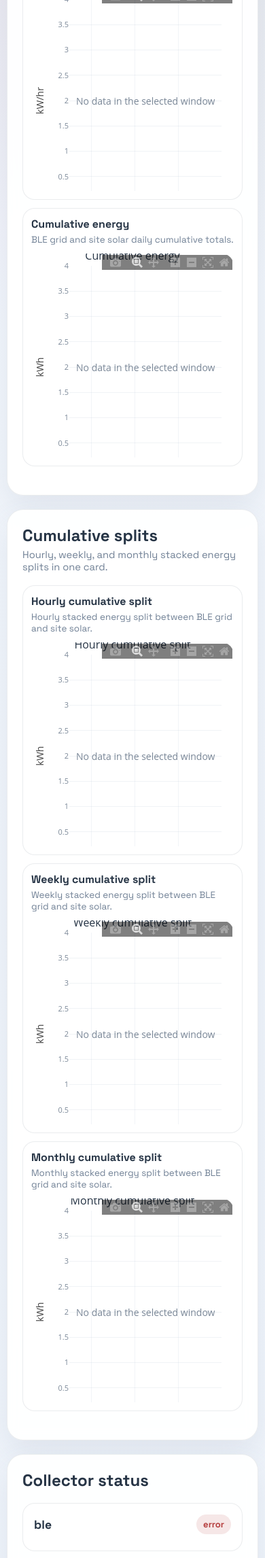
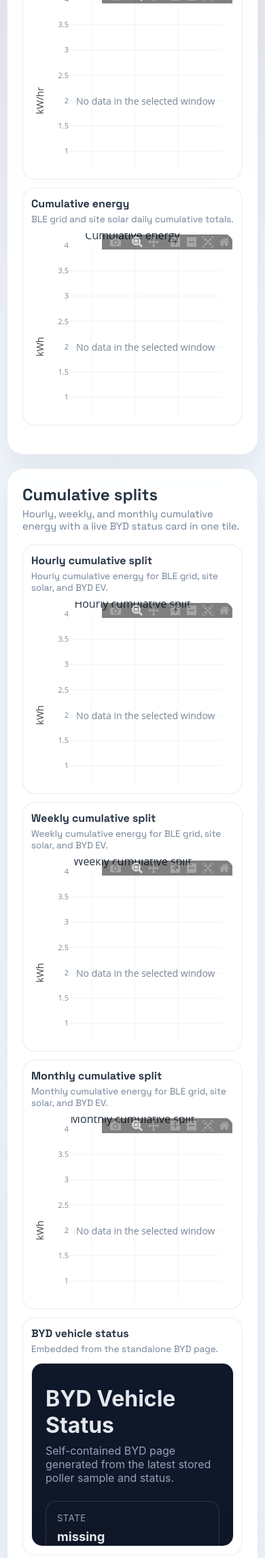
Before and after one commit to sek0002/solar, a FastAPI app: page / in a window 390 px wide. Shown: the part 641-2933 px from the top of the page at 68% size. Run offline with FastAPI, Linux system fonts and the light colour scheme; data comes from the database, SQL or seed files in the repository; data that the repository does not hold is empty; some libraries are stand-ins or nearby versions.

Commit message:
Refine BYD and remote BLE dashboards

```diff
--- a/app/config.py
+++ b/app/config.py
@@ -47,6 +47,7 @@
     ble_pulses_per_kwh: float = _env_float("BLE_PULSES_PER_KWH", 1000.0)
     ble_retry_delay_seconds: float = _env_float("BLE_RETRY_DELAY_SECONDS", 5.0)
     ble_connection_timeout_seconds: float = _env_float("BLE_CONNECTION_TIMEOUT_SECONDS", 30.0)
+    ble_zero_after_minutes: float = _env_float("BLE_ZERO_AFTER_MINUTES", 10.0)
     remote_ingest_url: str = os.getenv("REMOTE_INGEST_URL", "").rstrip("/")
     remote_ingest_token: str = os.getenv("REMOTE_INGEST_TOKEN", "")
     ingest_token: str = os.getenv("INGEST_TOKEN", "")
--- a/app/main.py
+++ b/app/main.py
@@ -1,5 +1,6 @@
 from __future__ import annotations
 
+import html
 import logging
 from contextlib import asynccontextmanager
 from datetime import datetime, timedelta, timezone
@@ -36,6 +37,196 @@
     return parsed
 
 
+def _with_network_ble_placeholder(statuses: list[dict[str, object]]) -> list[dict[str, object]]:
+    if settings.ble_enabled:
+        return statuses
+    if any(item.get("name") in {"ble", "network_ble"} for item in statuses):
+        return statuses
+    return [
+        {
+            "name": "network_ble",
+            "state": "waiting",
+            "last_success_at": None,
+            "last_error_at": None,
+            "last_error": None,
+            "details": {
+                "mode": "remote",
+                "message": "Waiting for BLE samples/status from a remote poller",
+            },
+        },
+        *statuses,
+    ]
+
+
+def _format_byd_page_value(value: object, suffix: str = "") -> str:
+    if value is None or value == "":
+        return "-"
+    if isinstance(value, float):
+        return f"{value:.1f}{suffix}"
+    return f"{value}{suffix}"
+
+
+def _build_byd_page(statuses: list[dict[str, object]], latest_samples: list[dict[str, object]]) -> str:
+    status = next((item for item in statuses if item.get("name") == "byd_ev"), None)
+    sample = next((item for item in latest_samples if item.get("source") == "byd_ev"), None)
+    details = dict(status.get("details") or {}) if status else {}
+    raw_payload = dict(sample.get("raw_payload") or {}) if sample else {}
+
+    def pick(key: str) -> object:
+        if key in raw_payload and raw_payload.get(key) not in (None, ""):
+            return raw_payload.get(key)
+        return details.get(key)
+
+    observed_at = sample.get("observed_at") if sample else None
+    state = status.get("state") if status else "missing"
+    last_error = status.get("last_error") if status else None
+    last_success = status.get("last_success_at") if status else None
+
+    cards = [
+        ("State", _format_byd_page_value(state)),
+        ("VIN", _format_byd_page_value(pick("vin"))),
+        ("Model", _format_byd_page_value(pick("model_name"))),
+        ("SoC", _format_byd_page_value(pick("soc_percent"), "%")),
+        ("Range", _format_byd_page_value(pick("range_km"), " km")),
+        ("Charging", _format_byd_page_value(pick("charging_state"))),
+        ("Connected", _format_byd_page_value(pick("is_connected"))),
+        ("Charging now", _format_byd_page_value(pick("is_charging"))),
+        ("Power", _format_byd_page_value(pick("power_w"), " W")),
+        ("Mileage", _format_byd_page_value(pick("total_mileage_km"), " km")),
+        ("Inside temp", _format_byd_page_value(pick("inside_temp_c"), " C")),
+        ("Outside temp", _format_byd_page_value(pick("outside_temp_c"), " C")),
+        ("ETA", _format_byd_page_value(pick("time_to_full_minutes"), " min")),
+        ("Observed at", _format_byd_page_value(observed_at)),
+        ("Last success", _format_byd_page_value(last_success)),
+    ]
+
+    card_html = "".join(
+        f"""
+        <article class="metric">
+          <div class="metric-label">{html.escape(label)}</div>
+          <div class="metric-value">{html.escape(str(value))}</div>
+        </article>
+        """
+        for label, value in cards
+    )
+
+    error_html = ""
+    if last_error:
+        error_html = f"""
+        <section class="error-box">
+          <strong>Last error</strong>
+          <pre>{html.escape(str(last_error))}</pre>
+        </section>
+        """
+
+    raw_json = html.escape(str(raw_payload))
+    return f"""<!doctype html>
+<html lang="en">
+<head>
+  <meta charset="utf-8">
+  <meta name="viewport" content="width=device-width, initial-scale=1">
+  <title>BYD Status</title>
+  <style>
+    :root {{
+      color-scheme: light dark;
+      --bg: #0f172a;
+      --panel: #111827;
+      --card: #1f2937;
+      --text: #e5e7eb;
+      --muted: #94a3b8;
+      --accent: #38bdf8;
+      --error: #fecaca;
+      --error-bg: #7f1d1d;
+      font-family: -apple-system, BlinkMacSystemFont, "Segoe UI", sans-serif;
+    }}
+    body {{
+      margin: 0;
+      background: linear-gradient(180deg, #0f172a 0%, #111827 100%);
+      color: var(--text);
+    }}
+    main {{
+      max-width: 1100px;
+      margin: 0 auto;
+      padding: 32px 20px 48px;
+    }}
+    h1 {{
+      margin: 0 0 8px;
+      font-size: 2rem;
+    }}
+    .subtitle {{
+      margin: 0 0 24px;
+      color: var(--muted);
+    }}
+    .grid {{
+      display: grid;
+      grid-template-columns: repeat(auto-fit, minmax(180px, 1fr));
+      gap: 14px;
+    }}
+    .metric {{
+      background: rgba(17, 24, 39, 0.88);
+      border: 1px solid rgba(148, 163, 184, 0.22);
+      border-radius: 16px;
+      padding: 16px;
+      box-shadow: 0 10px 24px rgba(0, 0, 0, 0.18);
+    }}
+    .metric-label {{
+      font-size: 0.82rem;
+      color: var(--muted);
+      margin-bottom: 8px;
+      text-transform: uppercase;
+      letter-spacing: 0.04em;
+    }}
+    .metric-value {{
+      font-size: 1.15rem;
+      font-weight: 700;
+      word-break: break-word;
+    }}
+    .error-box {{
+      margin-top: 24px;
+      padding: 16px;
+      border-radius: 16px;
+      background: rgba(127, 29, 29, 0.92);
+      color: var(--error);
+      border: 1px solid rgba(248, 113, 113, 0.35);
+    }}
+    pre {{
+      white-space: pre-wrap;
+      word-break: break-word;
+      margin: 10px 0 0;
+      font-size: 0.92rem;
+      line-height: 1.45;
+    }}
+    details {{
+      margin-top: 24px;
+      background: rgba(17, 24, 39, 0.82);
+      border: 1px solid rgba(148, 163, 184, 0.2);
+      border-radius: 16px;
+      padding: 16px;
+    }}
+    summary {{
+      cursor: pointer;
+      color: var(--accent);
+      font-weight: 700;
+    }}
+  </style>
+</head>
+<body>
+  <main>
+    <h1>BYD Vehicle Status</h1>
+    <p class="subtitle">Self-contained BYD page generated from the latest stored poller sample and status.</p>
+    <section class="grid">
+      {card_html}
+    </section>
+    {error_html}
+    <details>
+      <summary>Raw payload</summary>
+      <pre>{raw_json}</pre>
+    </details>
+  </main>
+</body>
+</html>"""
+
+
 @asynccontextmanager
 async def lifespan(_: FastAPI):
     await coordinator.start()
@@ -52,7 +243,7 @@
 @app.get("/", response_class=HTMLResponse)
 async def index(request: Request) -> HTMLResponse:
     latest_samples = database.get_latest_samples()
-    statuses = await coordinator.statuses.snapshot()
+    statuses = _with_network_ble_placeholder(await coordinator.statuses.snapshot())
     return templates.TemplateResponse(
         request,
         "index.html",
@@ -65,6 +256,13 @@
             "statuses": statuses,
         },
     )
+
+
+@app.get("/byd", response_class=HTMLResponse)
+async def byd_page() -> HTMLResponse:
+    latest_samples = database.get_latest_samples()
+    statuses = _with_network_ble_placeholder(await coordinator.statuses.snapshot())
+    return HTMLResponse(_build_byd_page(statuses, latest_samples))
 
 
 @app.get("/api/samples")
@@ -88,7 +286,7 @@
 @app.get("/api/status")
 async def api_status() -> dict[str, object]:
     return {
-        "pollers": await coordinator.statuses.snapshot(),
+        "pollers": _with_network_ble_placeholder(await coordinator.statuses.snapshot()),
         "latest_samples": database.get_latest_samples(),
     }
 
--- a/static/app.js
+++ b/static/app.js
@@ -1173,6 +1173,14 @@
       name: "Site solar",
       marker: { color: dark ? "#8ee29d" : "#7cc98a" },
       hovertemplate: "<b>Site solar</b><br>%{x}<br>%{y:.3f} kWh<extra></extra>"
+    },
+    {
+      x: bars.map((item) => item.label),
+      y: bars.map((item) => item.ev),
+      type: "bar",
+      name: "BYD EV",
+      marker: { color: dark ? "#ffb45b" : "#d6882e" },
+      hovertemplate: "<b>BYD EV</b><br>%{x}<br>%{y:.3f} kWh<extra></extra>"
     }
   ];
 
@@ -1208,30 +1216,41 @@
   const bleGridItems = items
     .filter((item) => item.source === "ble" && item.grid_usage_watts !== null)
     .sort((left, right) => new Date(left.observed_at) - new Date(right.observed_at));
+  const bydItems = items
+    .filter((item) => item.source === "byd_ev" && item.grid_usage_watts !== null)
+    .sort((left, right) => new Date(left.observed_at) - new Date(right.observed_at));
 
   const solarHourBars = aggregateEnergyByBucket(buildEnergySegments(solarItems, "solar_generation_watts"), getHourKey);
   const gridHourBars = aggregateEnergyByBucket(buildEnergySegments(bleGridItems, "grid_usage_watts"), getHourKey);
+  const bydHourBars = aggregateEnergyByBucket(buildEnergySegments(bydItems, "grid_usage_watts"), getHourKey);
   const solarWeekBars = aggregateEnergyByBucket(buildEnergySegments(solarItems, "solar_generation_watts"), getWeekKey);
   const gridWeekBars = aggregateEnergyByBucket(buildEnergySegments(bleGridItems, "grid_usage_watts"), getWeekKey);
+  const bydWeekBars = aggregateEnergyByBucket(buildEnergySegments(bydItems, "grid_usage_watts"), getWeekKey);
   const solarMonthBars = aggregateEnergyByBucket(buildEnergySegments(solarItems, "solar_generation_watts"), getMonthKey);
   const gridMonthBars = aggregateEnergyByBucket(buildEnergySegments(bleGridItems, "grid_usage_watts"), getMonthKey);
+  const bydMonthBars = aggregateEnergyByBucket(buildEnergySegments(bydItems, "grid_usage_watts"), getMonthKey);
 
-  function combineBars(solarBars, gridBars) {
+  function combineBars(solarBars, gridBars, evBars) {
     const map = new Map();
     solarBars.forEach((item) => {
-      map.set(item.label, { label: item.label, solar: item.value, grid: 0 });
+      map.set(item.label, { label: item.label, solar: item.value, grid: 0, ev: 0 });
     });
     gridBars.forEach((item) => {
-      const existing = map.get(item.label) || { label: item.label, solar: 0, grid: 0 };
+      const existing = map.get(item.label) || { label: item.label, solar: 0, grid: 0, ev: 0 };
       existing.grid = item.value;
+      map.set(item.label, existing);
+    });
+    evBars.forEach((item) => {
+      const existing = map.get(item.label) || { label: item.label, solar: 0, grid: 0, ev: 0 };
+      existing.ev = item.value;
       map.set(item.label, existing);
     });
     return Array.from(map.values()).sort((left, right) => left.label.localeCompare(right.label));
   }
 
-  renderEnergyBars(hourlyChartElement, "hourly-bars", "Hourly cumulative split", combineBars(solarHourBars, gridHourBars));
-  renderEnergyBars(weeklyChartElement, "weekly-bars", "Weekly cumulative split", combineBars(solarWeekBars, gridWeekBars));
-  renderEnergyBars(monthlyChartElement, "monthly-bars", "Monthly cumulative split", combineBars(solarMonthBars, gridMonthBars));
+  renderEnergyBars(hourlyChartElement, "hourly-bars", "Hourly cumulative split", combineBars(solarHourBars, gridHourBars, bydHourBars));
+  renderEnergyBars(weeklyChartElement, "weekly-bars", "Weekly cumulative split", combineBars(solarWeekBars, gridWeekBars, bydWeekBars));
+  renderEnergyBars(monthlyChartElement, "monthly-bars", "Monthly cumulative split", combineBars(solarMonthBars, gridMonthBars, bydMonthBars));
 }
 
 function renderEmptyCharts() {
--- a/static/styles.css
+++ b/static/styles.css
@@ -196,6 +196,11 @@
   margin-bottom: 20px;
 }
 
+.charts-grid-four {
+  grid-template-columns: repeat(4, minmax(0, 1fr));
+  margin-bottom: 20px;
+}
+
 .charts-grid-two {
   grid-template-columns: repeat(2, minmax(0, 1fr));
   margin-bottom: 20px;
@@ -332,6 +337,30 @@
   overflow: hidden;
 }
 
+#ble-chart,
+#cumulative-chart {
+  height: 270px;
+}
+
+#hourly-chart,
+#weekly-chart,
+#monthly-chart,
+#byd-summary-frame {
+  height: 270px;
+}
+
+.byd-status-subsection {
+  display: grid;
+  grid-template-rows: auto 1fr;
+}
+
+#byd-summary-frame {
+  width: 100%;
+  border: 1px solid var(--line);
+  border-radius: 16px;
+  background: var(--panel);
+}
+
 .metric-reading {
   display: grid;
   gap: 3px;
@@ -393,6 +422,10 @@
     grid-template-columns: 1fr;
   }
 
+  .charts-grid-four {
+    grid-template-columns: 1fr;
+  }
+
   .charts-grid-two {
     grid-template-columns: 1fr;
   }
--- a/templates/index.html
+++ b/templates/index.html
@@ -81,14 +81,14 @@
       <div class="panel-header">
         <div>
           <h2>Cumulative splits</h2>
-          <span>Hourly, weekly, and monthly stacked energy splits in one card.</span>
+          <span>Hourly, weekly, and monthly cumulative energy with a live BYD status card in one tile.</span>
         </div>
       </div>
-      <div class="charts-grid charts-grid-three charts-grid-nested">
+      <div class="charts-grid charts-grid-four charts-grid-nested">
         <section class="chart-panel-subsection">
           <div class="subchart-header">
             <h3>Hourly cumulative split</h3>
-            <span>Hourly stacked energy split between BLE grid and site solar.</span>
+            <span>Hourly cumulative energy for BLE grid, site solar, and BYD EV.</span>
           </div>
           <div id="hourly-chart"></div>
         </section>
@@ -96,7 +96,7 @@
         <section class="chart-panel-subsection">
           <div class="subchart-header">
             <h3>Weekly cumulative split</h3>
-            <span>Weekly stacked energy split between BLE grid and site solar.</span>
+            <span>Weekly cumulative energy for BLE grid, site solar, and BYD EV.</span>
           </div>
           <div id="weekly-chart"></div>
         </section>
@@ -104,9 +104,23 @@
         <section class="chart-panel-subsection">
           <div class="subchart-header">
             <h3>Monthly cumulative split</h3>
-            <span>Monthly stacked energy split between BLE grid and site solar.</span>
+            <span>Monthly cumulative energy for BLE grid, site solar, and BYD EV.</span>
           </div>
           <div id="monthly-chart"></div>
+        </section>
+
+        <section class="chart-panel-subsection byd-status-subsection">
+          <div class="subchart-header">
+            <h3>BYD vehicle status</h3>
+            <span>Embedded from the standalone BYD page.</span>
+          </div>
+          <iframe
+            id="byd-summary-frame"
+            src="/byd"
+            title="BYD vehicle status"
+            loading="lazy"
+            referrerpolicy="same-origin"
+          ></iframe>
         </section>
       </div>
     </section>
```
Also changed, not shown: app/pollers.py (+17 -1 lines), 1 other file.
